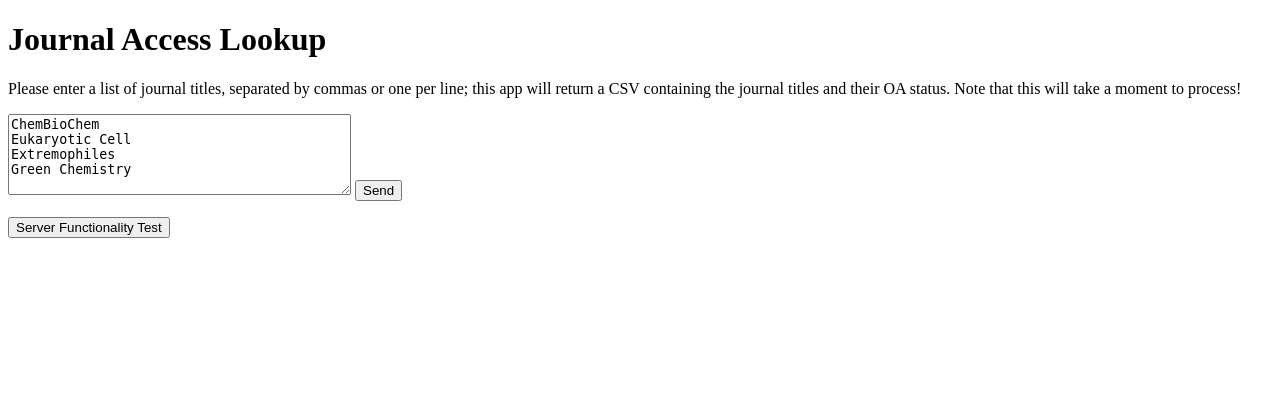
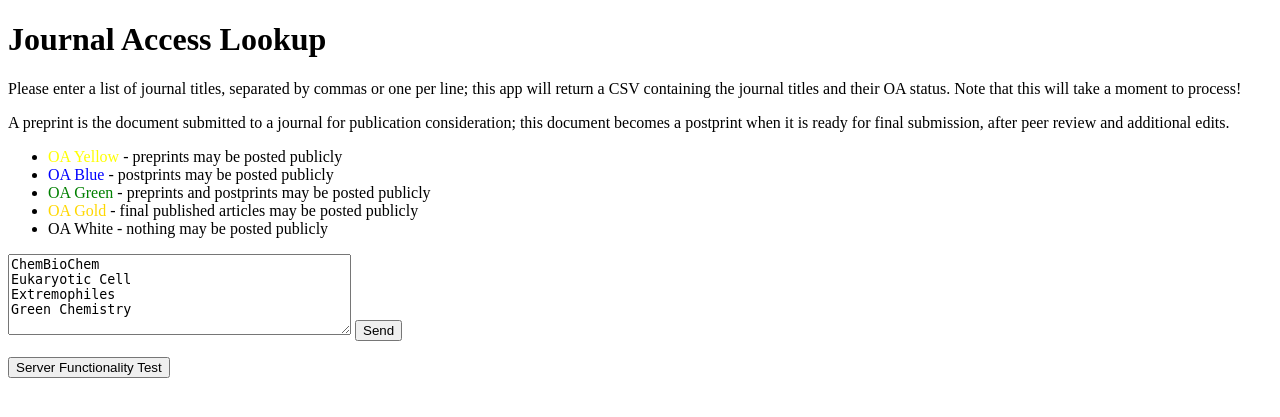
Before and after one commit to bc-design/www-bsc, a Flask app: page / in a window 1280 px wide. Shown: the top 417 px of the page. Run offline with Flask 2, Linux system fonts and the light colour scheme.

Commit message:
adding OA definitions

```diff
--- a/flask/journals/templates/template.html
+++ b/flask/journals/templates/template.html
@@ -32,6 +32,24 @@
 	<p>Please enter a list of journal titles, separated by commas or one per line;
 		this app will return a CSV containing the journal titles and their OA status.
 		Note that this will take a moment to process!</p>
+	<p>A <span style="text-decoration:strong">preprint</span> is the document submitted
+		to a journal for publication consideration; this document becomes a
+		<span style="text-decoration:strong">postprint</span> when it is ready for
+		final submission, after peer review and additional edits.
+		</p>
+	<ul>
+		<li><span style="color:yellow">OA Yellow</span>
+			- preprints may be posted publicly</li>
+		<li><span style="color:blue">OA Blue</span>
+                        - postprints may be posted publicly</li>
+		<li><span style="color:green">OA Green</span>
+                        - preprints and postprints may be posted publicly</li>
+		<li><span style="color:gold">OA Gold</span>
+                        - final published articles may be posted publicly</li>
+		<li><span style="color:black">OA White</span>
+                        - nothing may be posted publicly</li>
+		</ul>
+
 	<form action="." method="POST">
 		<textarea name="text" cols="40" rows="5">
 ChemBioChem
@@ -41,6 +59,8 @@ Green Chemistry</textarea>
 		<input type="submit" name="my-form" value="Send">
 	</form>
 
+	<p>
+
 	<!-- <p><a href="/journals/"><button>Use Default Journal List</button></a> - note that this will take a minute! -->
 	<p><a href="/my-link/"><button>Server Functionality Test</button></a>
 </body>
```
